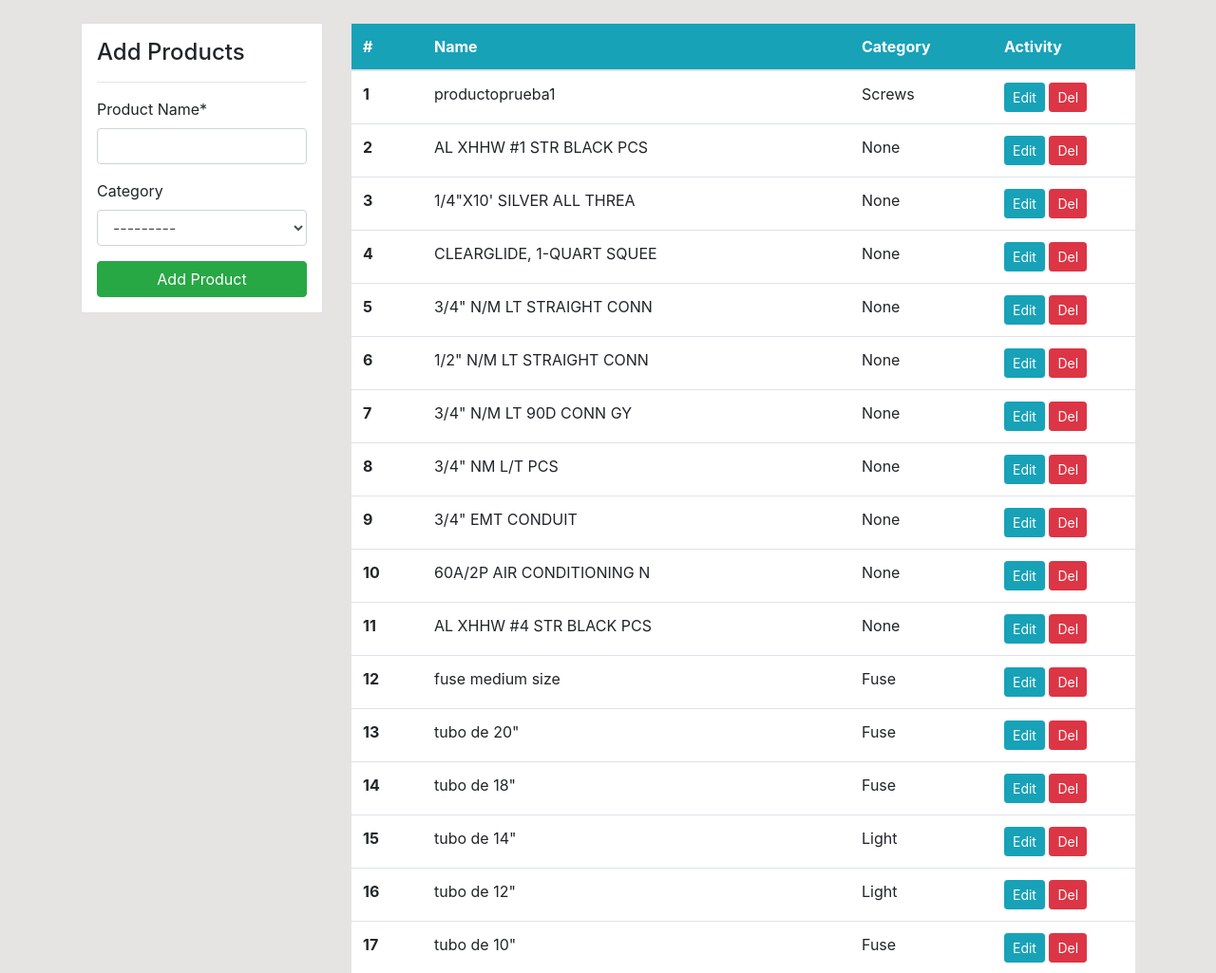
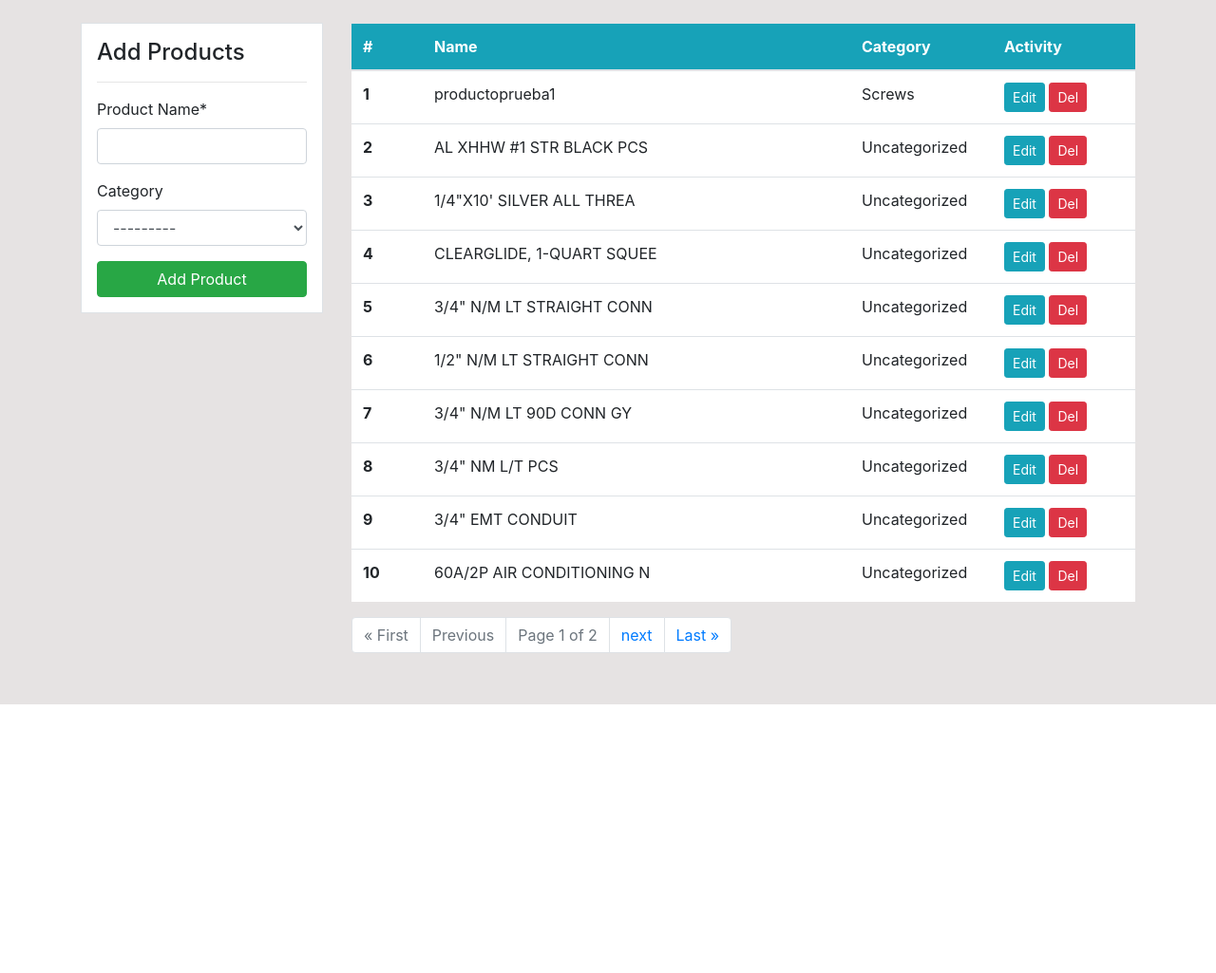
Before and after one commit to PaulCabeza/orders-mgmt-melectric, a Django app: page /products in a window 1280 px wide. Shown: the part 58-1083 px from the top of the page at 95% size. After the commit the page ends 800 px from the top, so only its background shows below. Run offline with Django 3.2, Linux system fonts and the light colour scheme; a user stored in the database is signed in; data comes from the database, SQL or seed files in the repository; both versions use the stored data as it was after the commit; some libraries are stand-ins or nearby versions.

Commit message:
added pagination to products page

```diff
--- a/dashboard/views.py
+++ b/dashboard/views.py
@@ -4,6 +4,9 @@ from django.shortcuts import render, redirect
 from django.contrib.auth.decorators import login_required
 from django.contrib.auth.models import User
 from django.utils import timezone
+
+# import pagination needed
+from django.core.paginator import Paginator
 
 import user
 
@@ -264,7 +267,15 @@ def product_delete(request, product_id):
 @login_required
 def products(request):
     # render all products from the DB
+    # products_list = Product.objects.all().order_by('-id')
     products_list = Product.objects.all().order_by('-id')
+
+    #setting up pagination
+    products_paginator = Paginator(Product.objects.all().order_by('-id'), 10)
+    requested_page = request.GET.get('page')
+    all_products = products_paginator.get_page(requested_page)
+
+
     # determine if sent to save the info or only render the blank form
     if request.method == 'POST':
         form = ProductForm(request.POST)
@@ -277,5 +288,6 @@ def products(request):
     context = {
         'products_list': products_list,
         'form': form,
+        'all_products': all_products
     }
     return render(request, 'dashboard/products.html', context)
--- a/templates/dashboard/products.html
+++ b/templates/dashboard/products.html
@@ -30,20 +30,49 @@
                     </tr>
                 </thead>
                 <tbody>
-                    {% for product in products_list %}
+                    {% for product in all_products %}
                     <tr>
                         <th scope="row">{{ forloop.counter }}</th>
                         <td>{{ product.product_name }}</td>
+                            {% if product.category %}
                             <td>{{ product.category }}</td>
-
+                            {% else %}
+                            <td>Uncategorized</td>
+                            {% endif %}
                         <td>
                             <a class="btn btn-info btn-sm" href="{% url 'product-update' product.id %}">Edit</a>
                             <a class="btn btn-danger btn-sm" href="{% url 'product-delete' product.id %}">Del</a>
                         </td>
                     </tr>
                     {% endfor %}
+
                 </tbody>
             </table>
+
+            <nav aria-label="Page navigation example">
+                <ul class="pagination">
+                    {% if all_products.has_previous %}
+                    <li class="page-item"><a href="?page=1" class="page-link"> &laquo; First </a></li>
+                    <li class="page-item"><a href="?page={{all_products.previous_page_number}}" class="page-link">Previous</a></li>
+                    {% else %}
+                    <li class="page-item disabled"><a href="#" class="page-link"> &laquo; First </a></li>
+                    <li class="page-item disabled"><a href="#" class="page-link">Previous</a></li>
+                    {% endif %}
+
+                    <li class="page-item disabled">
+                        <a href="#" class="page-link">Page {{all_products.number}} of {{all_products.paginator.num_pages}}</a>
+                    </li>
+
+                    {% if all_products.has_next %}
+                    <li class="page-item"><a class="page-link" href="?page={{all_products.next_page_number}}">next</a></li>
+                    <li class="page-item"><a class="page-link" href="?page={{all_products.paginator.num_pages}}">Last &raquo;</a></li>
+                    {% else %}
+                    <li class="page-item disabled"><a class="page-link" href="#">next</a></li>
+                    <li class="page-item disabled"><a class="page-link" href="#">Last &raquo;</a></li>
+                    {% endif %}
+                </ul>
+            </nav>
+
         </div>
     </div>
 
```
Also changed, not shown: dashboard/migrations/0004_alter_product_category.py (added), db.sqlite3. Lines whose indentation alone changed are shown as unchanged.
